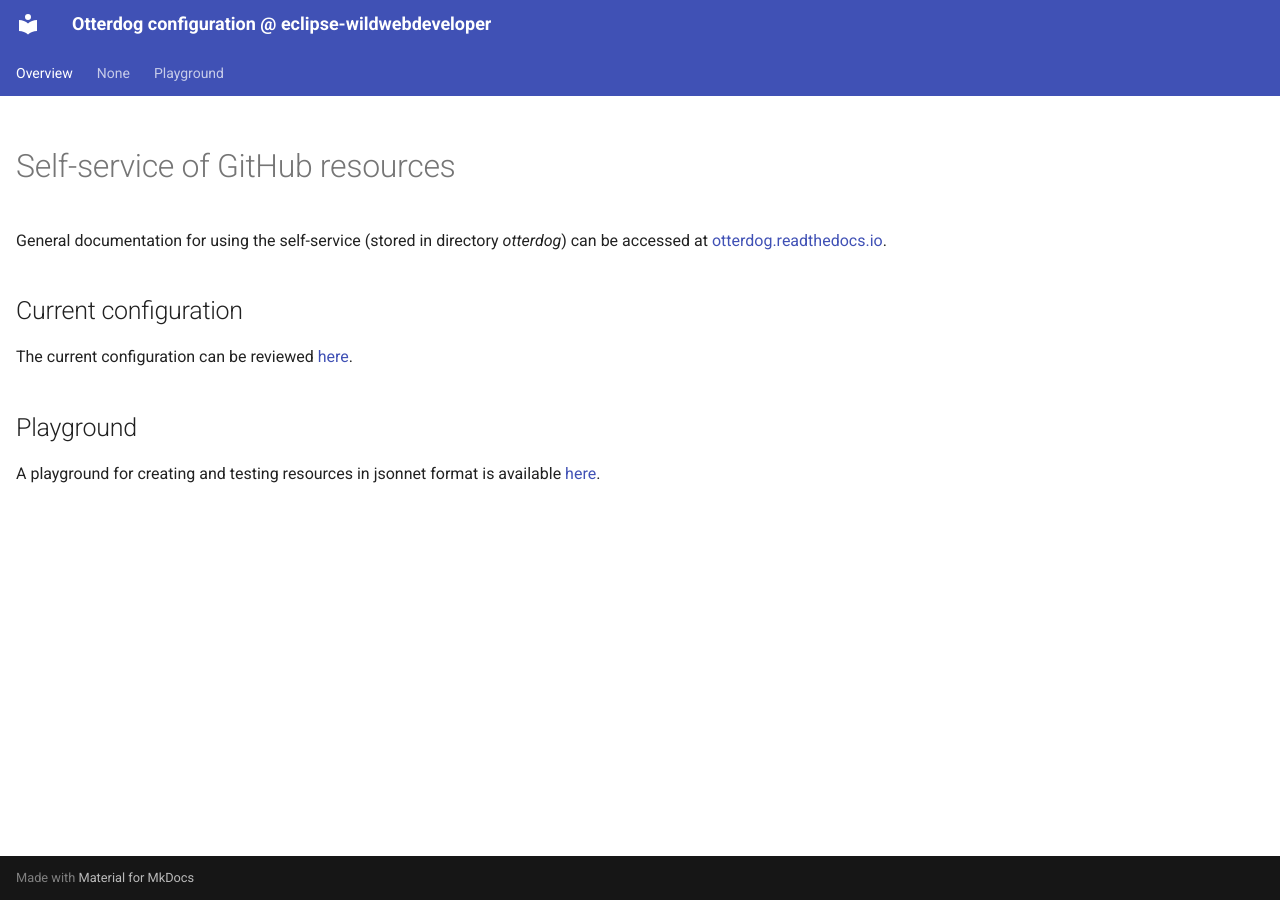
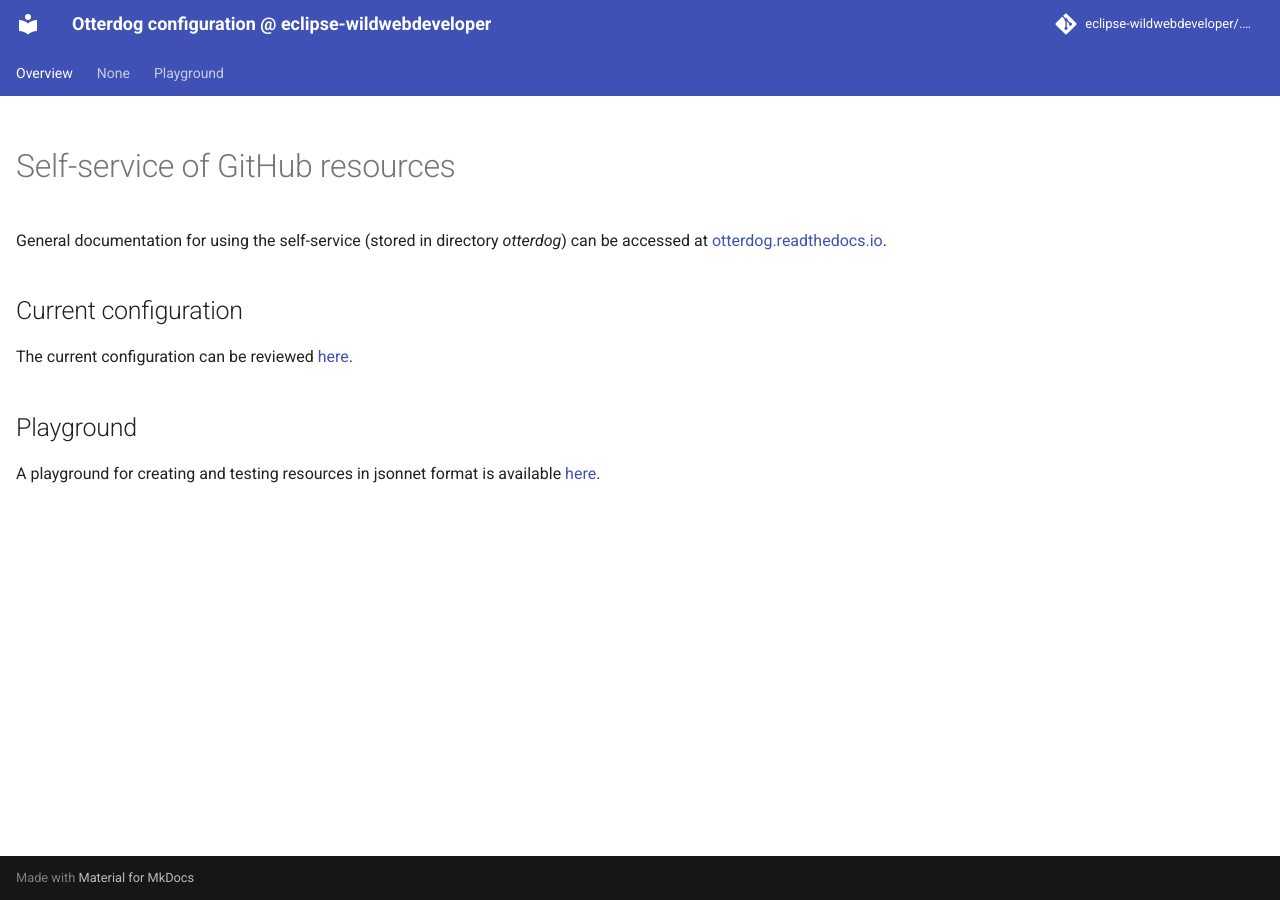
Before and after one commit to eclipse-wildwebdeveloper/.eclipsefdn, an MkDocs documentation site: the page built from docs/index.md, in a window 1280 px wide. Built offline with MkDocs 1.6.1 and Material for MkDocs 9.7.7, drawn with Linux system fonts in a browser that asks for light colours; comment, search, counter and statistics services are not loaded.

Commit message:
Updating file 'mkdocs.yml' with otterdog.

```diff
--- a/mkdocs.yml
+++ b/mkdocs.yml
@@ -3,6 +3,9 @@ site_description: Otterdog configuration @ eclipse-wildwebdeveloper
 strict: false
 
 site_url: https://eclipse-wildwebdeveloper.github.io/.eclipsefdn/
+
+repo_name: eclipse-wildwebdeveloper/.eclipsefdn
+repo_url: https://github.com/eclipse-wildwebdeveloper/.eclipsefdn/
 
 docs_dir: ./docs
 site_dir: ./_site
```
